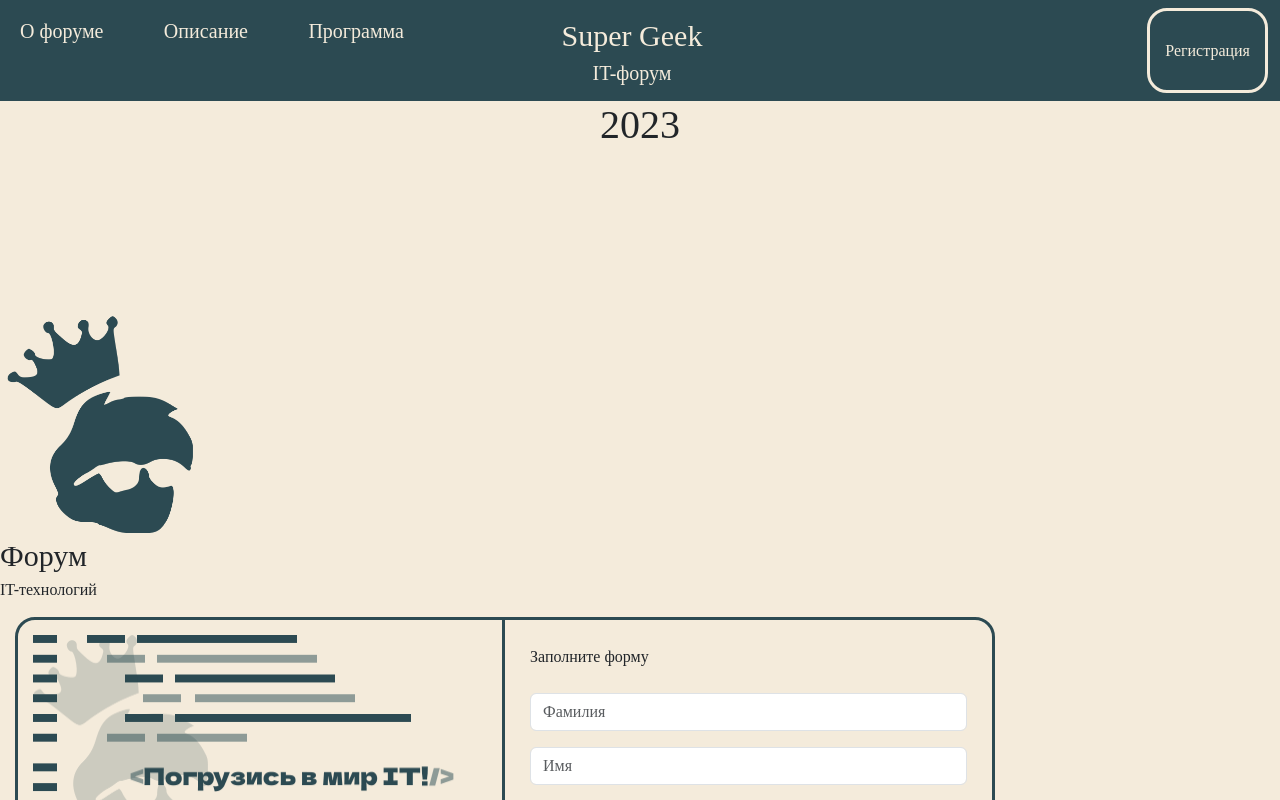
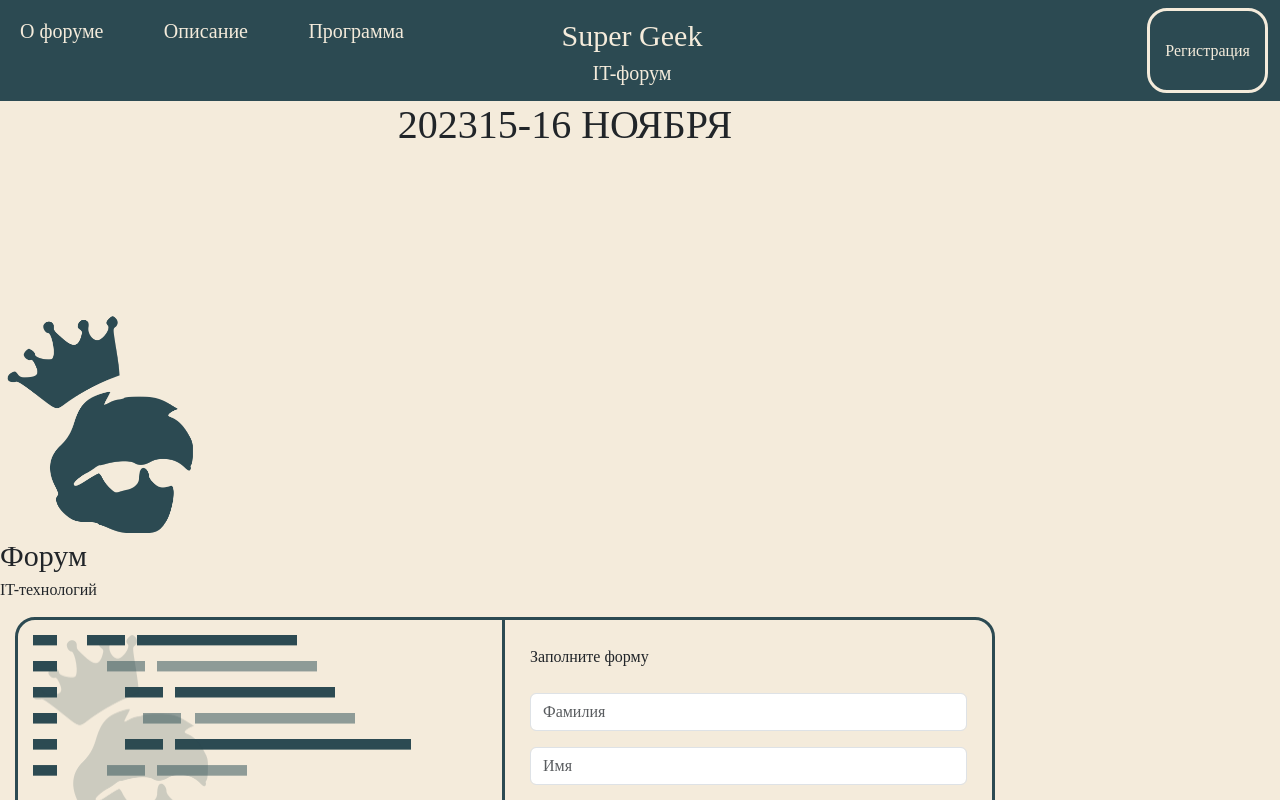
Before and after one commit to RadicalIguana/super_geek, a React (Create React App) app in the folder frontend/: page / in a window 1280 px wide. Shown: the top 800 px of the page. Built offline with nearby package versions, Linux system fonts and the light colour scheme; no server answers; a web font is replaced by a local one.

Commit message:
adasdasd

```diff
--- a/frontend/src/App.js
+++ b/frontend/src/App.js
@@ -97,7 +97,10 @@ function App() {
       <div class="Content" style={{ backgroundColor: '#F4EBDB' }}>
         <div>
         <div class='2023'>
-            <h1 style={{height:'200px',weight:'200px'}}>2023</h1>
+            <h1 style={{height:'200px',weight:'200px'}}>2023
+
+            <h1 style={{marginRight:'150px'}}>15-16 НОЯБРЯ</h1></h1>
+
           </div>
           <div class="Chel">
               <img src='logo_new 1.png' style={{height:'224px', width:'229px'}}></img>
@@ -109,7 +112,7 @@ function App() {
         </div>
       <div ref={formRef} className='globalcont'>
       <div className='containerLeft'>
-        <img src='wait_you.png' style={{width: '470px', height:'314px', display:'flex'}} class = 'img1'></img>
+        <img src='wait_you.png' style={{width: '470px', height:'414px', display:'flex'}} class = 'img1'></img>
         <img src='group.png' style={{width:'175px', height:'256px'}} class='img2'></img>
       </div>
       <div className="containerRight">
```
